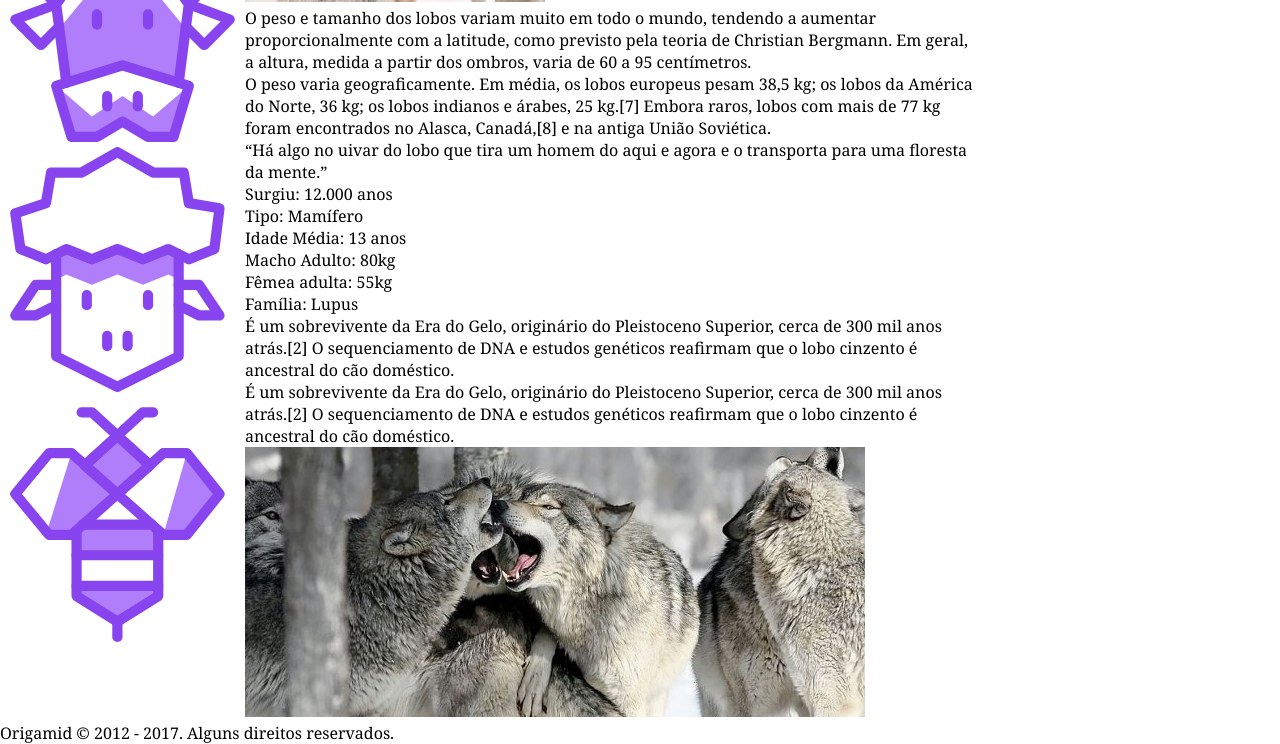
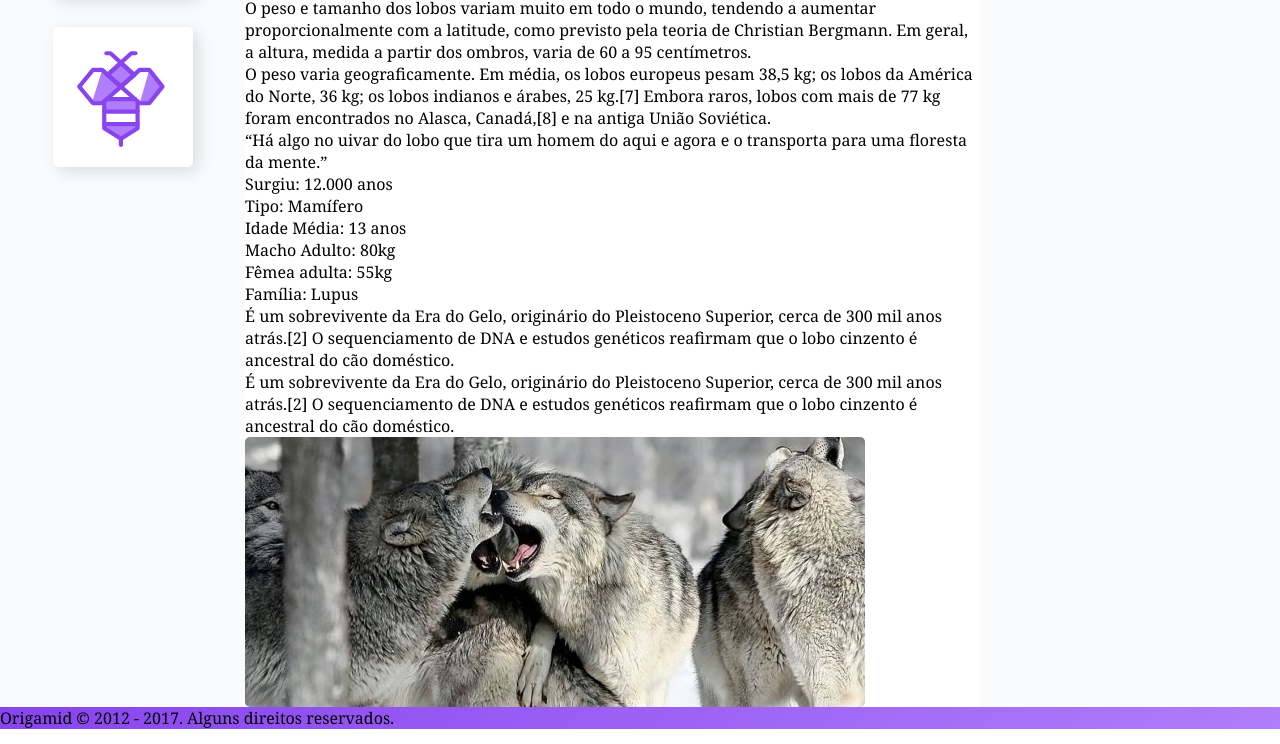
Before and after one commit to vargastm/wildbeast, a plain HTML site: page index.html in a window 1280 px wide. Shown: the part 957-1701 px from the top of the page. Drawn offline with Linux system fonts and the light colour scheme.

Commit message:
Added styles in sidenav, footer and ads

```diff
--- a/assets/styles.css
+++ b/assets/styles.css
@@ -17,6 +17,8 @@ a {
 
 img {
   max-width: 100%;
+  display: block;
+  border-radius: 5px;
 }
 
 .structure {
@@ -64,6 +66,24 @@ img {
 
 .sidenav {
   grid-area: sidenav;
+  background: #FAFBFC;
+  padding: 30px;
+}
+
+.sidenav li a {
+  display: block;
+  min-width: 60px;
+  max-width: 100px;
+  margin: 0 auto 30px auto;
+  background: #FFFFFF;
+  padding: 20px;
+  border-radius: 5px;
+  box-shadow: 5px 5px 15px 0px rgba(44, 44, 44, 0.15);
+  transition: .1s ease-out;
+}
+
+.sidenav li a:hover {
+  background: #B07DFB;
 }
 
 .content {
@@ -72,8 +92,20 @@ img {
 
 .ads {
   grid-area: ads;
+  background: #FAFBFC;
+  display: grid;
+  align-content: start;
+  padding: 30px;
+  gap: 30px;
 }
 
 .footer {
   grid-area: footer;
+  background: linear-gradient(135deg, #8844EE, #B07DFB);
 }
+
+.footer p {
+  color: #FFFFFF;
+  text-align: center;
+  padding: 30px;
+}
```
